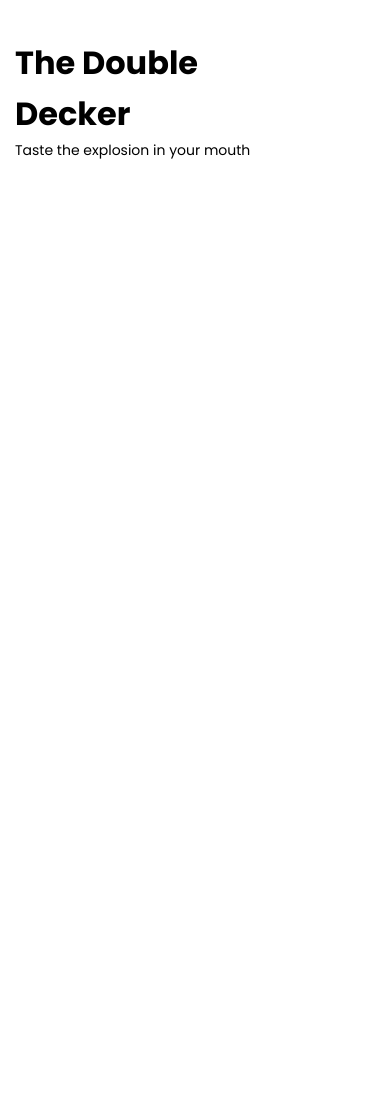
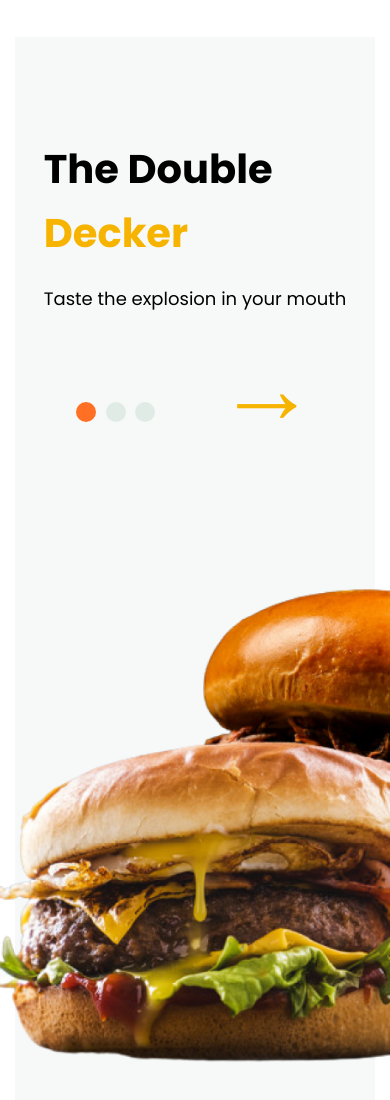
Before and after one commit to Michael-Musili/Burger-Palace, a plain HTML site: page index.html in a window 390 px wide. Shown: the part 5883-6983 px from the top of the page. Before the commit the page ends 6059 px from the top, so only its background shows below. Drawn offline with Linux system fonts and the light colour scheme.

Commit message:
Add double decker section and styled it

```diff
--- a/index.html
+++ b/index.html
@@ -285,7 +285,7 @@
 
         <div class="decker__content">
 
-          <h2 class="heading-2 decker__header">
+          <h2 class="heading-2 decker__heading">
             <strong>The Double</strong> <br>
             Decker
           </h2>
@@ -296,7 +296,24 @@
 
           <div class="decker__footer">
 
+          <div class="dots">
+            <span class="dot">&nbsp;</span>
+            <span class="dot">&nbsp;</span>
+            <span class="dot">&nbsp;</span>
           </div>
+
+          <span class="decker__arrow">
+            &rarr;
+          </span>
+
+
+
+          </div>
+        </div>
+
+        <div class="decker__images">
+          <img src="img/double-check1.png" alt="Burger Image" class="decker__img">
+          <img src="img/double-check2.png" alt="Burger Image" class="decker__img">
         </div>
       </section>
     </div>
--- a/style.css
+++ b/style.css
@@ -123,6 +123,7 @@ strong {
   justify-content: space-around;
   flex-wrap: wrap;
   row-gap: 5rem;
+  column-gap: 2rem;
 }
 
 .card {
@@ -273,3 +274,66 @@ strong {
 .menu__cart img {
   height: 2.5rem;
 }
+
+.section-decker {
+  display: flex;
+  align-items: center;
+  justify-content: space-around;
+  flex-wrap: wrap;
+
+  padding: 10rem 1rem;
+  background-color: #e1ebe64b;
+}
+
+.decker__content * {
+  margin-bottom: 2rem;
+}
+
+.decker__footer {
+  display: flex;
+  align-items: center;
+  justify-content: space-around;
+}
+
+.dots :first-child {
+  background-color: #ff6f24;
+}
+
+.dot {
+  height: 2rem;
+  width: 2rem;
+  margin: auto 3px;
+  background-color: #e1ebe6;
+  border-radius: 50%;
+  display: inline-block;
+}
+
+.decker__arrow {
+  color: #f6b400;
+  font-size: 10rem;
+  transform: translateY(-25px);
+}
+
+.decker__heading {
+  font-size: 4rem;
+  color: #f6b400;
+}
+
+.decker__text {
+  font-size: 1.8rem;
+}
+
+.decker__images {
+  display: flex;
+  position: relative;
+}
+
+.decker__img {
+  height: 50rem;
+}
+
+.decker__images :first-child {
+  position: absolute;
+  top: 6rem;
+  left: -3rem;
+}
```
